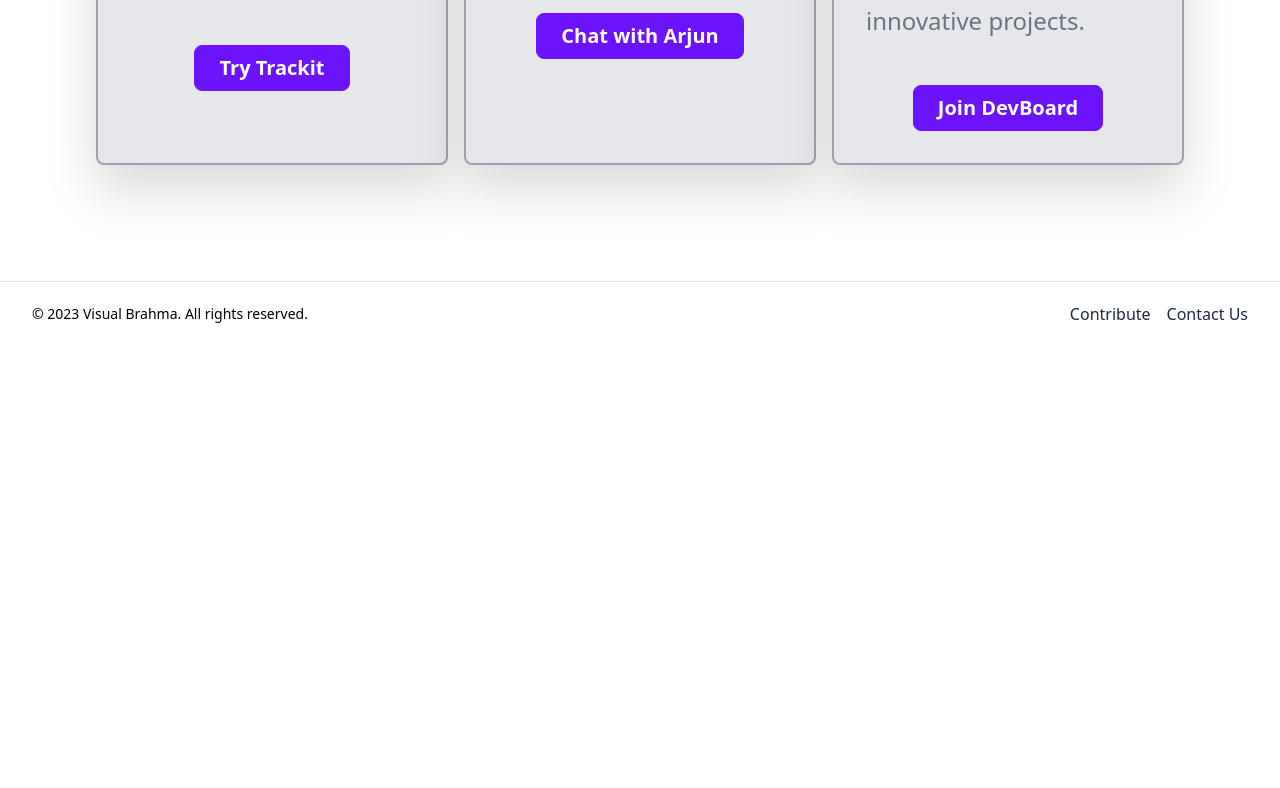
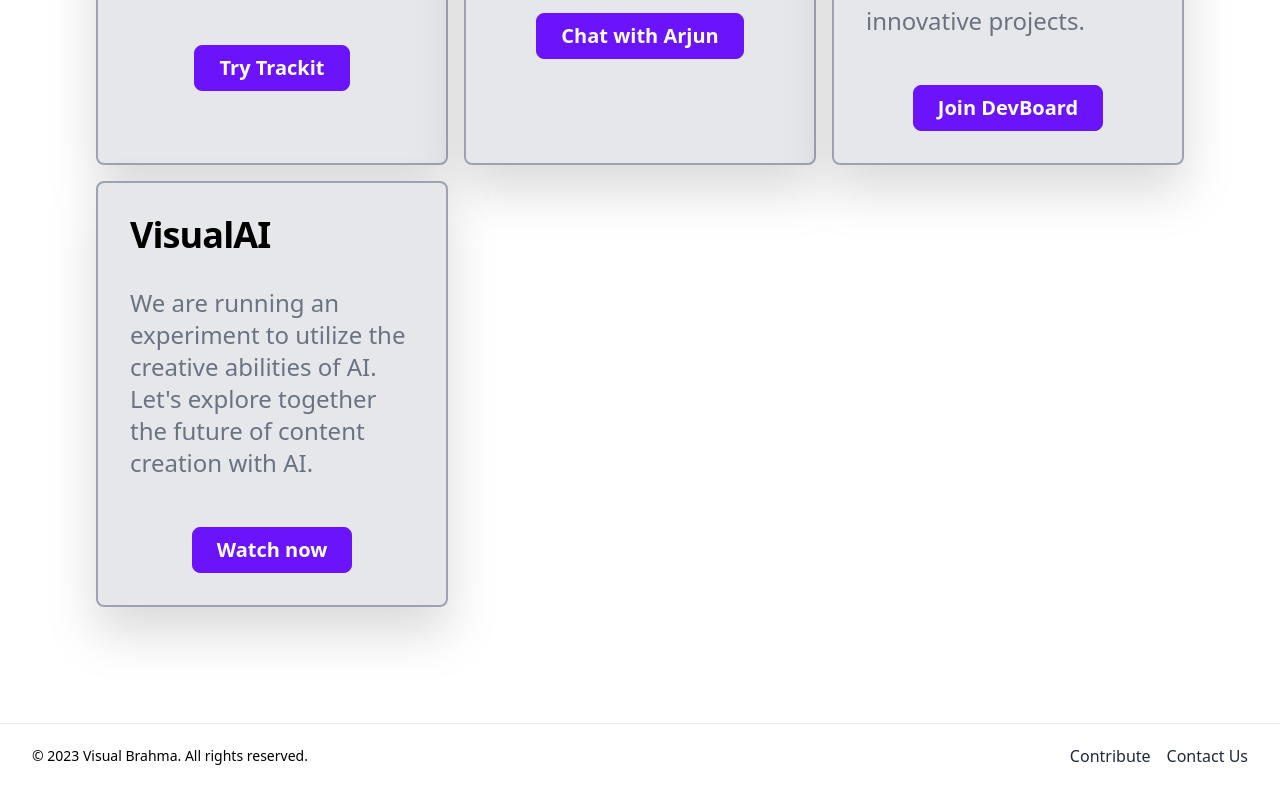
Before and after one commit to Visual-Brahma/visualbrahma, a Next.js app: page / in a window 1280 px wide. Shown: the part 649-1437 px from the top of the page. Before the commit the page ends 995 px from the top, so only its background shows below. Built offline with nearby package versions, Linux system fonts and the light colour scheme.

Commit message:
added visualai

```diff
--- a/src/pages/index.tsx
+++ b/src/pages/index.tsx
@@ -66,6 +66,23 @@ const Home = () => {
               </button>
             </div>
           </div>
+          <div className='rounded-lg bg-gray-200 border-gray-400 border-2 dark:bg-dark-gray drop-shadow-2xl hover:drop-shadow-lg max-w-screen-sm'>
+            <div className='p-8'>
+              <h5 className='text-2xl sm:text-3xl md:text-4xl font-extrabold tracking-tight text-black dark:text-white text-left mb-8 max-w-screen-md'>
+                VisualAI
+              </h5>
+              <p className='text-lg sm:text-xl md:text-2xl text-gray-500 dark:text-gray-400 mb-12 text-left max-w-screen-md dark:text-white-200'>
+                We are running an experiment to utilize the creative abilities of AI.
+                Let's explore together the future of content creation with AI.
+              </p>
+              <button
+                className='button-large'
+                onClick={()=>window.open('https://www.youtube.com/@visualai', '_blank', 'noopener,noreferrer')}
+              >
+                Watch now
+              </button>
+            </div>
+          </div>
         </div>
       </div>
     </Layout>
```
